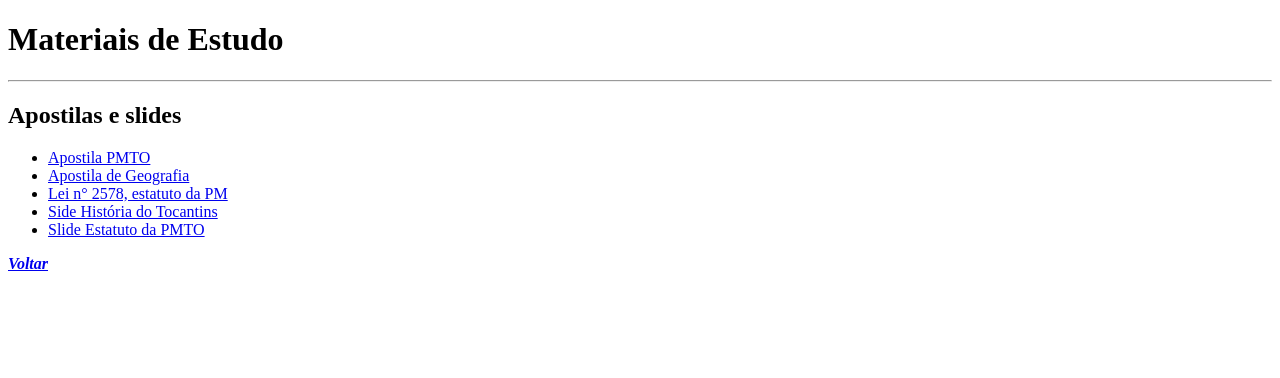
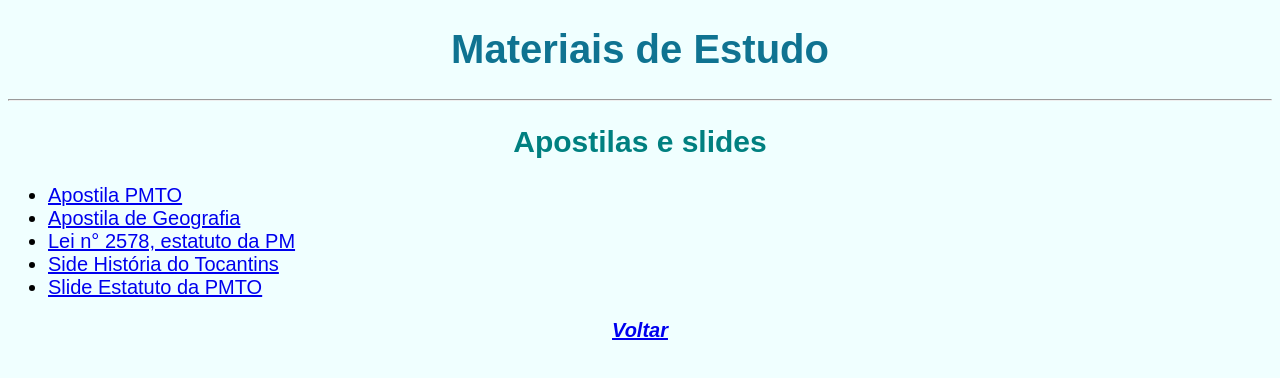
Before and after one commit to sidneywj03/site-ofc, a plain HTML site: page downloads/pag002.html in a window 1280 px wide. Drawn offline with Linux system fonts and the light colour scheme; files that its build step writes are made by us from their sources.

Commit message:
mundacas-bruscas

```diff
--- a/downloads/pag002.html
+++ b/downloads/pag002.html
@@ -1,15 +1,25 @@
 <!DOCTYPE html>
 <html lang="pt-br">
+
 <head>
+
     <meta charset="UTF-8">
     <meta name="viewport" content="width=device-width, initial-scale=1.0">
     <link rel="shortcut icon" href="../favicon.ico" type="image/x-icon">
+    <link rel="stylesheet" href="style-font.css">
+
     <title>O Estudante</title>
+
 </head>
+
 <body>
+
 <div id="interface">
+
     <main>
+
     <header>
+
         <hgroup>
             <h1>Materiais de Estudo</h1>
             <hr>
@@ -21,10 +31,15 @@
                 <li><a href="#">Side História do Tocantins</a></li>
                 <li><a href="#">Slide Estatuto da PMTO</a></li>
             </ul>
+
             <p><a href="../index.html" target="_self" rel="prev"><em><strong>Voltar</strong></em></a></p>
+
         </hgroup>
+
     </header>
+
     </main>
+
 </div>
 
 </body>
--- /dev/null
+++ b/style-font.css
@@ -0,0 +1,21 @@
+@charset "UTF-8";
+
+body {
+    background-color: azure;
+    font-family: Arial, Helvetica, sans-serif;
+    font-size: 20px;
+}
+
+h1 {
+    color: rgba(6, 110, 141, 0.966);
+    text-align: center;
+}
+
+h2 {
+    color: teal;
+    text-align: center;
+}
+
+p {
+    text-align: center;
+}
```
Also changed, not shown: index.html (+2 -0 lines), pag001.html (+16 -0 lines).
